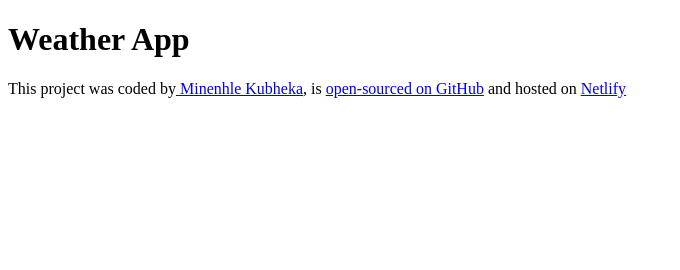
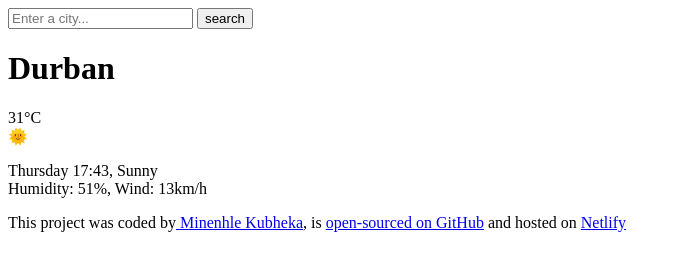
Before and after one commit to enhleekay4590/my-weer-app, a plain HTML site: page index.html in a window 1280 px wide. Shown: the whole page, without its empty margins (0-680 px from the left). Drawn offline with Linux system fonts and the light colour scheme.

Commit message:
html edited

```diff
--- a/index.html
+++ b/index.html
@@ -6,9 +6,21 @@
     <title>Weather App Project</title>
   </head>
   <body>
-    <header></header>
+    <header>
+      <form>
+        <input type="search" placeholder="Enter a city..." required />
+        <input type="submit" value="search" />
+      </form>
+    </header>
     <main>
-      <h1>Weather App</h1>
+      <h1>Durban</h1>
+      <div>31°C</div>
+      <div>🌞</div>
+      <p>
+        Thursday 17:43, Sunny
+        <br />
+        Humidity: 51%, Wind: 13km/h
+      </p>
     </main>
     <footer>
       This project was coded by<a
```
